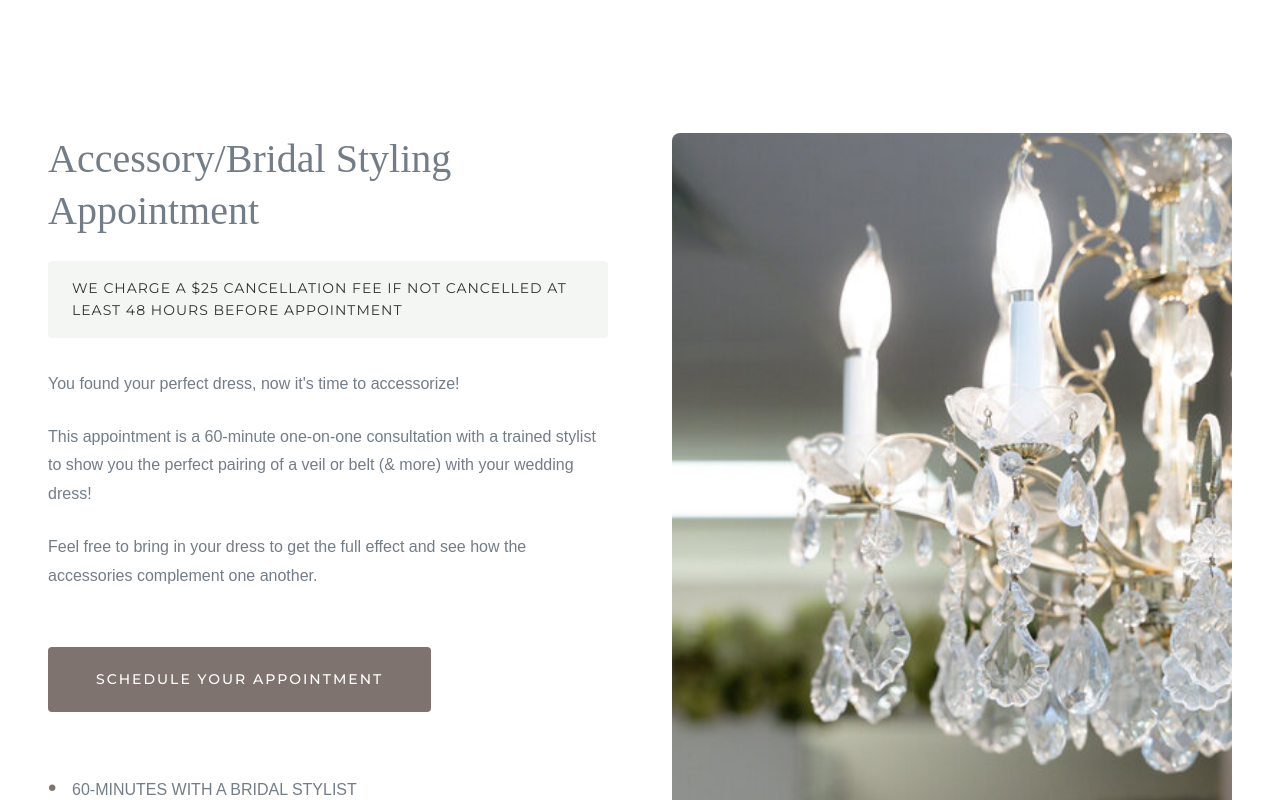
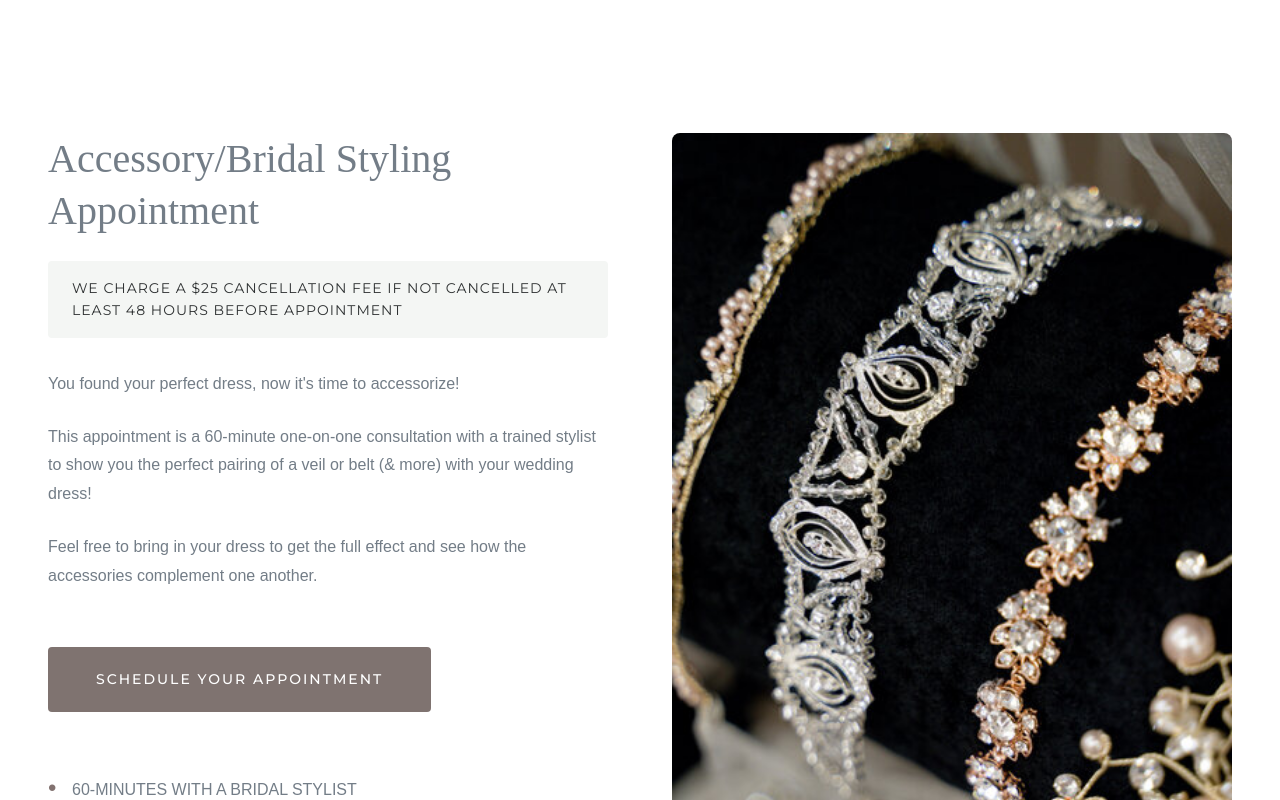
Before and after one commit to SamMorrow147/BridalAisle, a Next.js app in the folder nextjs-app/: page /appointments in a window 1280 px wide. Shown: the part 5200-6000 px from the top of the page. Built offline with nearby package versions, Linux system fonts and the light colour scheme; a web font is replaced by a local one.

Commit message:
Remove appt-4-1.jpg from Accessory/Bridal Styling Appointment slideshow
- Remove second image from accessory appointment slideshow
- Now shows 5 images instead of 6

```diff
--- a/nextjs-app/app/appointments/page.tsx
+++ b/nextjs-app/app/appointments/page.tsx
@@ -171,7 +171,6 @@ export default function AppointmentsPage() {
           </div>
           <AppointmentDetailSlideshow slides={[
             { image: '/appointments/appt-4.jpg', alt: 'Accessory appointment' },
-            { image: '/appointments/appt-4-1.jpg', alt: 'Accessory appointment' },
             { image: '/appointments/appt-4-2.jpg', alt: 'Accessory appointment' },
             { image: '/appointments/appt-4-3.jpg', alt: 'Accessory appointment' },
             { image: '/appointments/appt-4-4.jpg', alt: 'Accessory appointment' },
```
